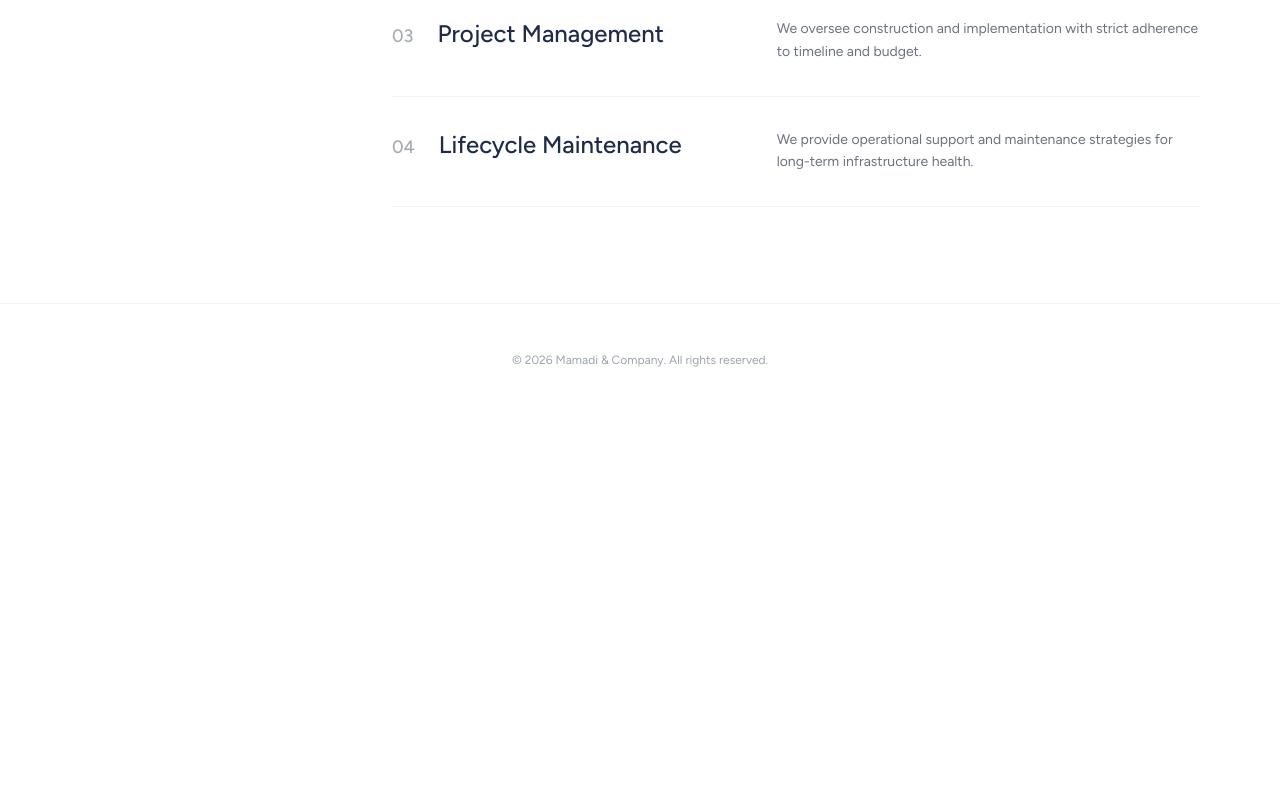
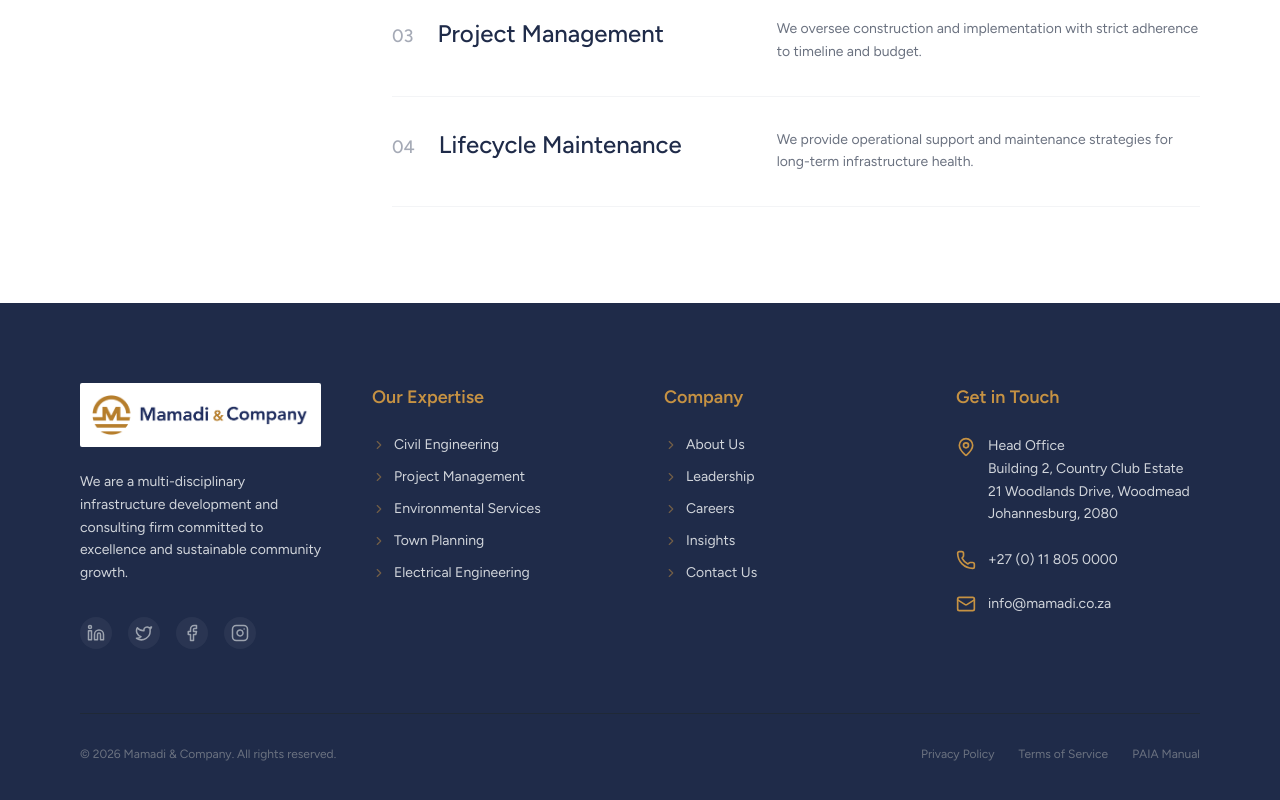
Before and after one commit to KeamoMichael/mamadi---company, a React (Vite) app: page / in a window 1280 px wide. Shown: the part 3121-3921 px from the top of the page. Before the commit the page ends 3537 px from the top, so only its background shows below. Built offline with nearby package versions, Linux system fonts and the light colour scheme.

Commit message:
Add new Footer component

```diff
--- a/App.tsx
+++ b/App.tsx
@@ -6,6 +6,7 @@ import { Mission } from './components/Mission';
 import { Values } from './components/Values';
 import { KeyPeople } from './components/KeyPeople';
 import { Approach } from './components/Approach';
+import { Footer } from './components/Footer';
 
 function App() {
   return (
@@ -17,13 +18,7 @@ function App() {
       <Values />
       <KeyPeople />
       <Approach />
-
-      {/* Footer */}
-      <footer className="py-12 bg-white border-t border-gray-100">
-        <div className="container mx-auto px-6 md:px-12 lg:px-20 text-center">
-             <p className="text-xs text-gray-400">&copy; {new Date().getFullYear()} Mamadi & Company. All rights reserved.</p>
-        </div>
-      </footer>
+      <Footer />
     </div>
   );
 }
--- /dev/null
+++ b/components/Footer.tsx
@@ -0,0 +1,128 @@
+import React from 'react';
+import { Facebook, Twitter, Linkedin, Instagram, MapPin, Phone, Mail, ChevronRight } from 'lucide-react';
+
+export const Footer: React.FC = () => {
+  const currentYear = new Date().getFullYear();
+
+  const services = [
+    'Civil Engineering',
+    'Project Management',
+    'Environmental Services',
+    'Town Planning',
+    'Electrical Engineering'
+  ];
+
+  const company = [
+    'About Us',
+    'Leadership',
+    'Careers',
+    'Insights',
+    'Contact Us'
+  ];
+
+  return (
+    <footer className="bg-brand-blue text-white pt-20 pb-10">
+      <div className="container mx-auto px-6 md:px-12 lg:px-20 max-w-screen-2xl">
+        <div className="grid grid-cols-1 md:grid-cols-2 lg:grid-cols-4 gap-12 mb-16">
+
+          {/* Brand Column */}
+          <div className="flex flex-col gap-6">
+            <div className="bg-white p-3 w-fit rounded-sm">
+                <img
+                src="/assets/mamadi_and_company_International_logo.png"
+                alt="Mamadi & Company"
+                className="h-8 md:h-10 w-auto object-contain"
+                />
+            </div>
+            <p className="text-gray-300 text-sm leading-relaxed">
+              We are a multi-disciplinary infrastructure development and consulting firm committed to excellence and sustainable community growth.
+            </p>
+            <div className="flex items-center gap-4 mt-2">
+              <SocialIcon icon={<Linkedin size={18} />} href="#" />
+              <SocialIcon icon={<Twitter size={18} />} href="#" />
+              <SocialIcon icon={<Facebook size={18} />} href="#" />
+              <SocialIcon icon={<Instagram size={18} />} href="#" />
+            </div>
+          </div>
+
+          {/* Services Column */}
+          <div>
+            <h4 className="text-brand-gold font-semibold text-lg mb-6">Our Expertise</h4>
+            <ul className="space-y-3">
+              {services.map((item) => (
+                <li key={item}>
+                  <a href="#" className="text-gray-300 hover:text-white text-sm flex items-center gap-2 group transition-colors">
+                    <ChevronRight size={14} className="text-brand-gold/50 group-hover:text-brand-gold transition-colors" />
+                    {item}
+                  </a>
+                </li>
+              ))}
+            </ul>
+          </div>
+
+          {/* Company Column */}
+          <div>
+            <h4 className="text-brand-gold font-semibold text-lg mb-6">Company</h4>
+            <ul className="space-y-3">
+              {company.map((item) => (
+                <li key={item}>
+                  <a href="#" className="text-gray-300 hover:text-white text-sm flex items-center gap-2 group transition-colors">
+                     <ChevronRight size={14} className="text-brand-gold/50 group-hover:text-brand-gold transition-colors" />
+                    {item}
+                  </a>
+                </li>
+              ))}
+            </ul>
+          </div>
+
+          {/* Contact Column */}
+          <div>
+            <h4 className="text-brand-gold font-semibold text-lg mb-6">Get in Touch</h4>
+            <ul className="space-y-6">
+              <li className="flex items-start gap-3 text-gray-300 text-sm group">
+                <MapPin size={20} className="text-brand-gold shrink-0 mt-0.5 group-hover:text-white transition-colors" />
+                <span className="leading-relaxed">
+                  Head Office<br/>
+                  Building 2, Country Club Estate<br/>
+                  21 Woodlands Drive, Woodmead<br/>
+                  Johannesburg, 2080
+                </span>
+              </li>
+              <li className="flex items-center gap-3 text-gray-300 text-sm group">
+                <Phone size={20} className="text-brand-gold shrink-0 group-hover:text-white transition-colors" />
+                <span>+27 (0) 11 805 0000</span>
+              </li>
+              <li className="flex items-center gap-3 text-gray-300 text-sm group">
+                <Mail size={20} className="text-brand-gold shrink-0 group-hover:text-white transition-colors" />
+                <a href="mailto:info@mamadi.co.za" className="hover:text-white transition-colors">info@mamadi.co.za</a>
+              </li>
+            </ul>
+          </div>
+
+        </div>
+
+        {/* Bottom Bar */}
+        <div className="border-t border-gray-800 pt-8 flex flex-col md:flex-row justify-between items-center gap-4 text-xs text-gray-500">
+          <p>&copy; {currentYear} Mamadi & Company. All rights reserved.</p>
+          <div className="flex gap-6">
+            <a href="#" className="hover:text-white transition-colors">Privacy Policy</a>
+            <a href="#" className="hover:text-white transition-colors">Terms of Service</a>
+            <a href="#" className="hover:text-white transition-colors">PAIA Manual</a>
+          </div>
+        </div>
+      </div>
+    </footer>
+  );
+};
+
+// Helper Component for Social Icons
+const SocialIcon: React.FC<{ icon: React.ReactNode; href: string }> = ({ icon, href }) => {
+  return (
+    <a
+      href={href}
+      className="w-8 h-8 rounded-full bg-white/5 flex items-center justify-center text-gray-400 hover:bg-brand-gold hover:text-white transition-all duration-300"
+    >
+      {icon}
+    </a>
+  );
+};
```
